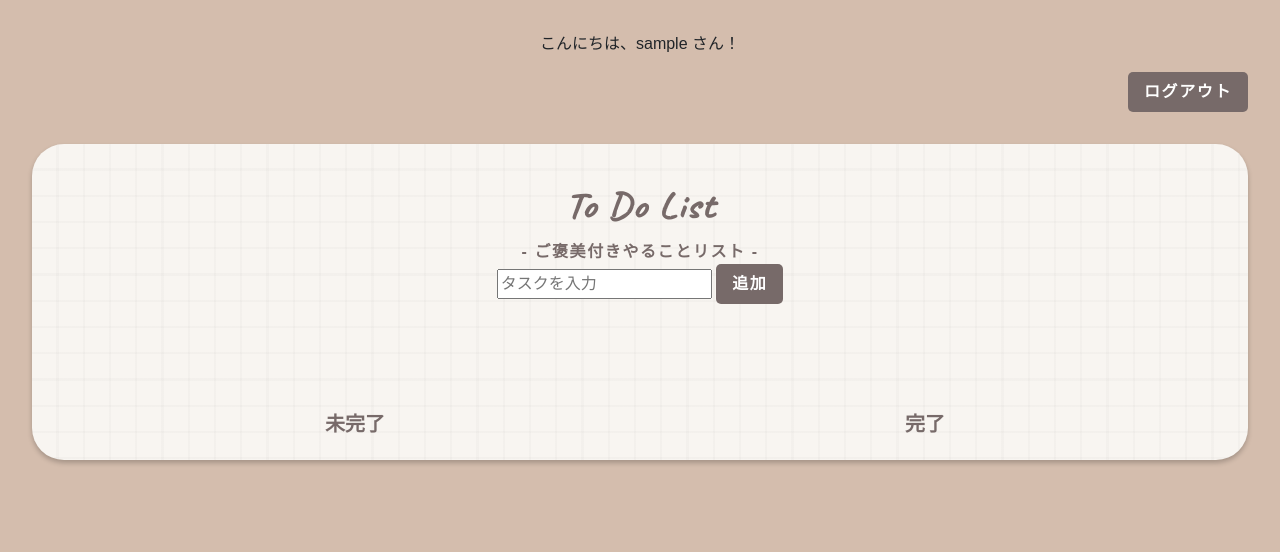
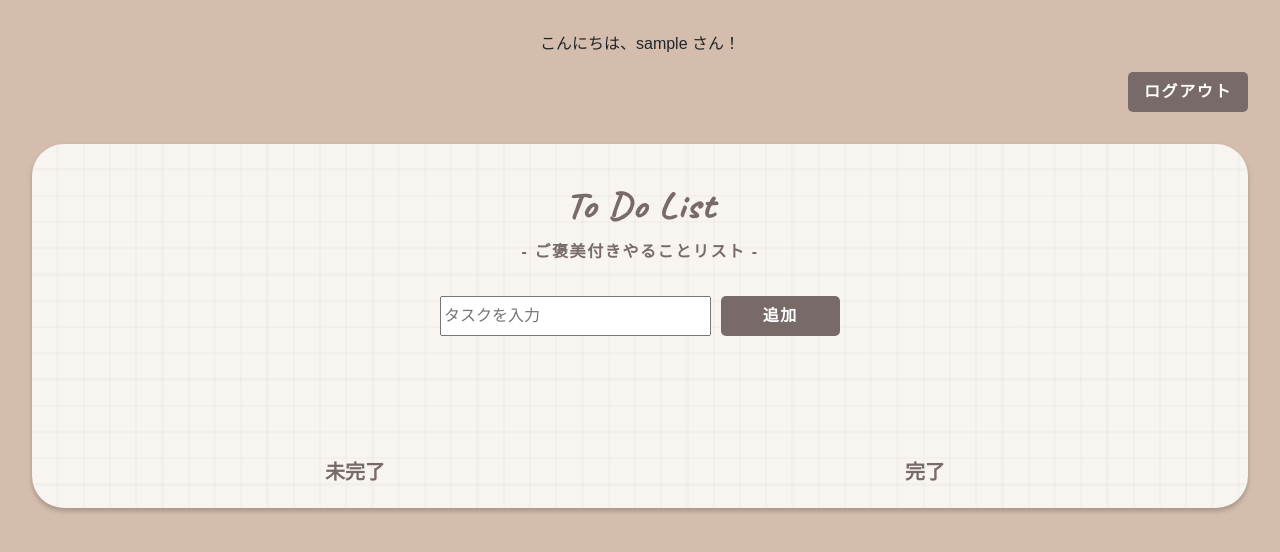
Before and after one commit to S4156/ToDo-app, a Flask app: page / in a window 1280 px wide. Shown: the top 552 px of the page. Run offline with Flask 3, Linux system fonts and the light colour scheme; the visitor is signed in with stand-in values (Sample User, id 1); data that the repository does not hold is empty; some libraries are stand-ins or nearby versions; some web fonts are replaced.

Commit message:
fix broken layout

```diff
--- a/static/css/style.css
+++ b/static/css/style.css
@@ -111,8 +111,19 @@
   background-color: transparent;
 }
 
-.task-form {
-  text-align: center;
+.task-form-controls{
+  max-width: 400px;
+  margin: 32px auto;
+  display: flex;
+  justify-content: center;
+  gap: 10px;
+}
+
+.task-form-controls input{
+  flex: 3;
+}
+.task-form-controls button{
+  flex: 1;
 }
 
 /*----------------------
--- a/templates/index.html
+++ b/templates/index.html
@@ -29,8 +29,10 @@
 
       <!-- ▼ タスク追加フォーム -->
       <form method="POST" enctype="multipart/form-data" class="task-form">
-        <input type="text" name="content" placeholder="タスクを入力">
-        <button type="submit" class="Submit-button">追加</button>
+        <div class="task-form-controls">
+          <input type="text" name="content" placeholder="タスクを入力">
+          <button type="submit" class="Submit-button">追加</button>
+        </div>
       </form>
 
       <!-- ▼ ご褒美動画カテゴリ選択と視聴ページへボタン -->
```
